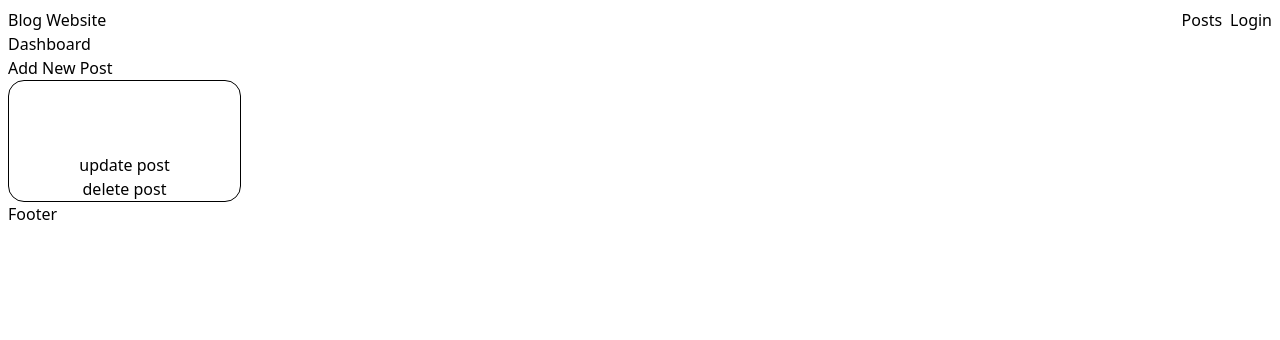
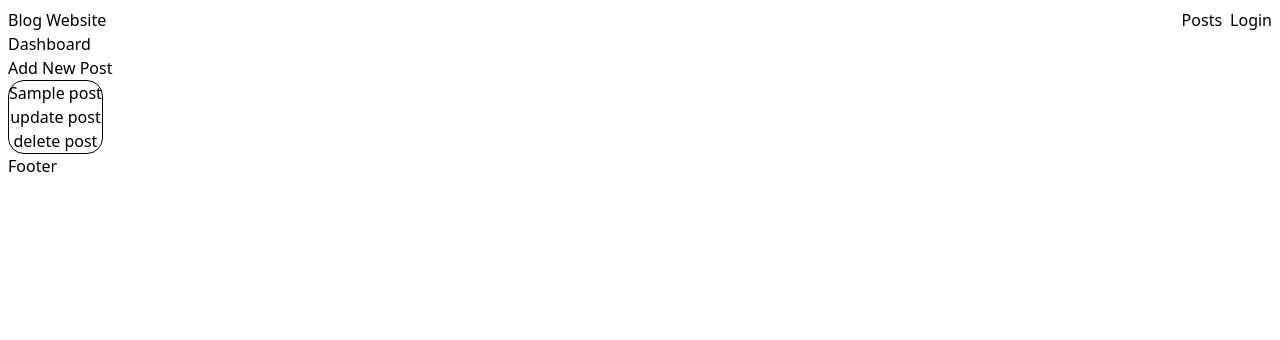
Before and after one commit to Sheikh-H/Blog-CMS, a Flask app: template templates/pages/admin/dashboard.html in a window 1280 px wide. Shown: the top 340 px of the page. Run offline with Flask 3, Linux system fonts and the light colour scheme; the template is opened without the code that fills it: most values are stand-ins (such as "Sample title", 1, 10 or a date in 2020).

Commit message:
I'm now working on the update and delete post features in the admin dashboard for each post

```diff
--- a/app.py
+++ b/app.py
@@ -74,6 +74,15 @@ def view_post(_id):
     return render_template("pages/post.html", title=title, post=post)
 
 
+@app.route("/delete_post/<int:_id>", methods=["GET", "POST"])
+@login_required
+def delete_post(_id):
+    post = load_post(_id)
+    title = f"{post.title} Deleted!"
+    delete_post(_id)
+    return redirect(url_for("dashboard"))
+
+
 @app.route("/dashboard")
 @login_required
 def dashboard():
--- a/templates/pages/admin/dashboard.html
+++ b/templates/pages/admin/dashboard.html
@@ -12,11 +12,13 @@
   <div class="border rounded-2xl">
     <form method="post" class="flex flex-col">
       <input type="hidden" name="id" value="{{post.id}}" />
-      <input type="text" name="title" id="title" />
-      <input type="text" name="description" id="description" />
-      <input type="text" name="content" id="content" />
-      <button formaction="/update_post" formmethod="post">update post</button>
-      <button formaction="/delete_post" formmethod="post">delete post</button>
+      <h1>{{post.title}}</h1>
+      <button formaction="/update_post" formmethod="post" value="{{post.id}}">
+        update post
+      </button>
+      <button formaction="/delete_post" formmethod="post" value="{{post.id}}">
+        delete post
+      </button>
     </form>
   </div>
   {% endfor %} {% else %}
```
